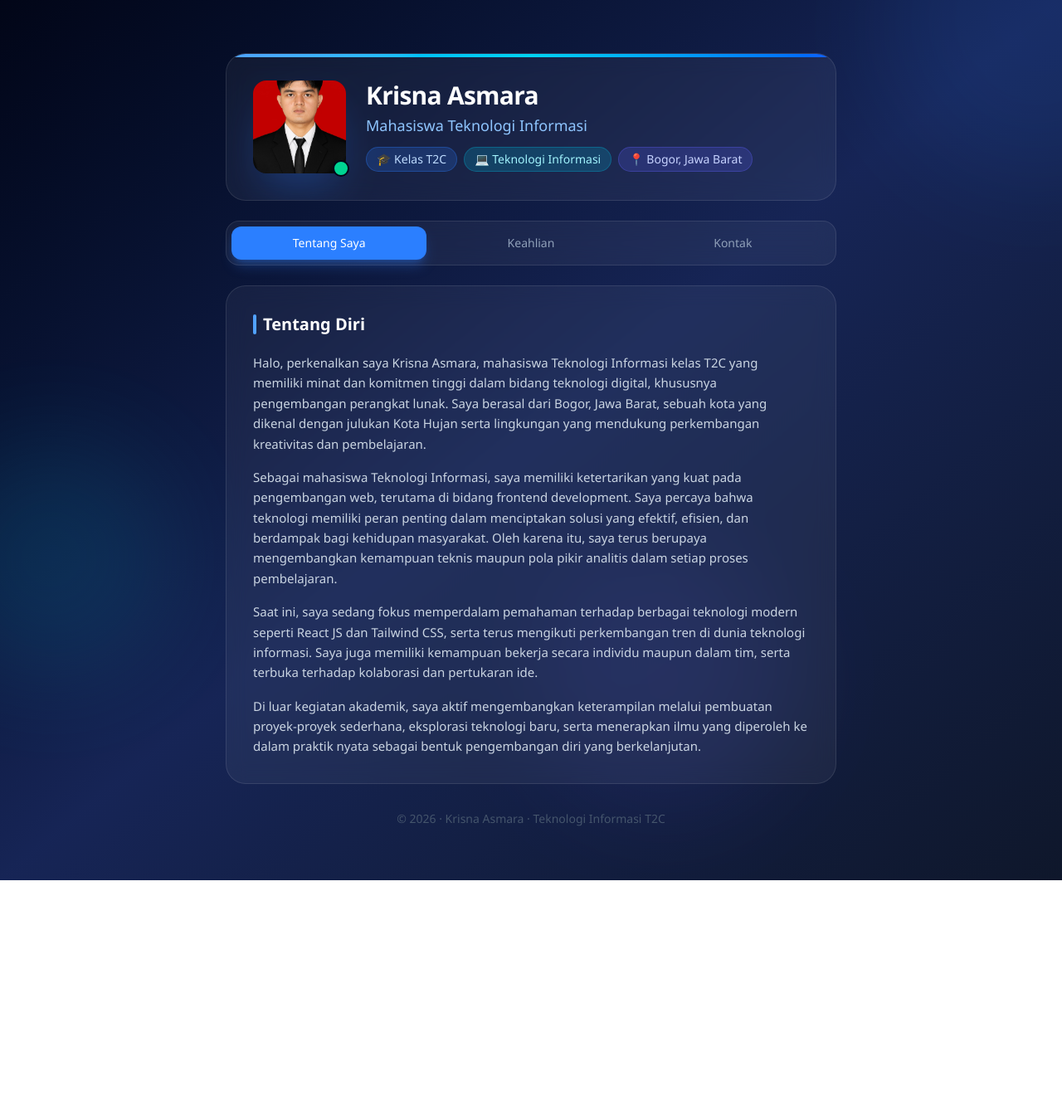
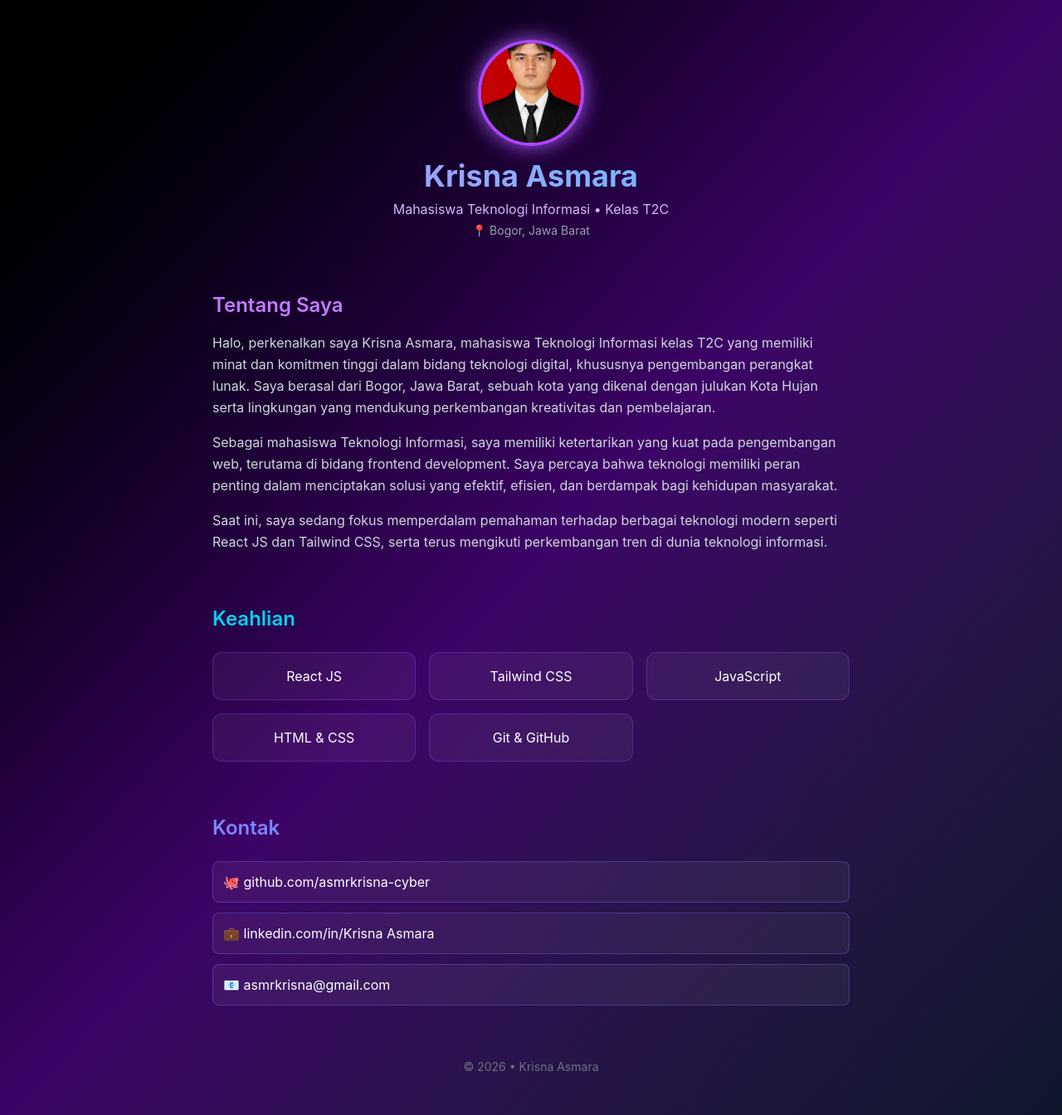
Before and after one commit to MPashaAlFalaqi/profile-app, a React (Vite) app: page /krisna-asmara in a window 1280 px wide. Shown: the whole page at 83% size. Before the commit the page ends 1061 px from the top, so only its background shows below. Built offline with nearby package versions, Linux system fonts and the light colour scheme.

Commit message:
update design profil krisna

```diff
--- a/src/krisna-asmara.jsx
+++ b/src/krisna-asmara.jsx
@@ -1,4 +1,3 @@
-import { useState, useEffect } from "react";
 import fotoProfil from "./assets/krs.jpg";
 
 const profile = {
@@ -8,11 +7,9 @@ const profile = {
   domicile: "Bogor, Jawa Barat",
   about: `Halo, perkenalkan saya Krisna Asmara, mahasiswa Teknologi Informasi kelas T2C yang memiliki minat dan komitmen tinggi dalam bidang teknologi digital, khususnya pengembangan perangkat lunak. Saya berasal dari Bogor, Jawa Barat, sebuah kota yang dikenal dengan julukan Kota Hujan serta lingkungan yang mendukung perkembangan kreativitas dan pembelajaran.
 
-Sebagai mahasiswa Teknologi Informasi, saya memiliki ketertarikan yang kuat pada pengembangan web, terutama di bidang frontend development. Saya percaya bahwa teknologi memiliki peran penting dalam menciptakan solusi yang efektif, efisien, dan berdampak bagi kehidupan masyarakat. Oleh karena itu, saya terus berupaya mengembangkan kemampuan teknis maupun pola pikir analitis dalam setiap proses pembelajaran.
+Sebagai mahasiswa Teknologi Informasi, saya memiliki ketertarikan yang kuat pada pengembangan web, terutama di bidang frontend development. Saya percaya bahwa teknologi memiliki peran penting dalam menciptakan solusi yang efektif, efisien, dan berdampak bagi kehidupan masyarakat.
 
-Saat ini, saya sedang fokus memperdalam pemahaman terhadap berbagai teknologi modern seperti React JS dan Tailwind CSS, serta terus mengikuti perkembangan tren di dunia teknologi informasi. Saya juga memiliki kemampuan bekerja secara individu maupun dalam tim, serta terbuka terhadap kolaborasi dan pertukaran ide.
-
-Di luar kegiatan akademik, saya aktif mengembangkan keterampilan melalui pembuatan proyek-proyek sederhana, eksplorasi teknologi baru, serta menerapkan ilmu yang diperoleh ke dalam praktik nyata sebagai bentuk pengembangan diri yang berkelanjutan.`,
+Saat ini, saya sedang fokus memperdalam pemahaman terhadap berbagai teknologi modern seperti React JS dan Tailwind CSS, serta terus mengikuti perkembangan tren di dunia teknologi informasi.`,
   skills: ["React JS", "Tailwind CSS", "JavaScript", "HTML & CSS", "Git & GitHub"],
   social: {
     github: "github.com/asmrkrisna-cyber",
@@ -21,122 +18,76 @@ Di luar kegiatan akademik, saya aktif mengembangkan keterampilan melalui pembuat
   },
 };
 
-export default function ProfilePage() {
-  const [visible, setVisible] = useState(false);
-  const [activeTab, setActiveTab] = useState("about");
-
-  useEffect(() => {
-    const t = setTimeout(() => setVisible(true), 100);
-    return () => clearTimeout(t);
-  }, []);
-
+export default function ProfilKrisna() {
   return (
-    <div
-      style={{ fontFamily: "'DM Sans', 'Segoe UI', sans-serif" }}
-      className="min-h-screen bg-gradient-to-br from-slate-950 via-blue-950 to-slate-900 text-white relative overflow-hidden"
-    >
-      <div className="absolute inset-0 overflow-hidden pointer-events-none">
-        <div className="absolute -top-40 -right-40 w-96 h-96 rounded-full bg-blue-500 opacity-10 blur-3xl" />
-        <div className="absolute top-1/2 -left-20 w-72 h-72 rounded-full bg-cyan-400 opacity-10 blur-3xl" />
-        <div className="absolute bottom-20 right-1/4 w-80 h-80 rounded-full bg-indigo-500 opacity-10 blur-3xl" />
+    <div className="min-h-screen bg-gradient-to-br from-black via-purple-950 to-slate-900 text-white px-6 py-12">
+      {/* HERO */}
+      <div className="text-center mb-16">
+  <img
+    src={fotoProfil}
+    className="w-32 h-32 mx-auto rounded-full object-cover border-4 border-purple-500 shadow-[0_0_25px_#a855f7] mb-4"
+  />
+  <h1 className="text-4xl font-bold bg-gradient-to-r from-purple-400 to-cyan-400 text-transparent bg-clip-text">
+    {profile.name}
+  </h1>
+  <p className="text-purple-300 mt-2">
+    Mahasiswa {profile.major} • Kelas {profile.class}
+  </p>
+  <p className="text-gray-400 text-sm mt-1">
+    📍 {profile.domicile}
+  </p>
 </div>
 
-      <div className="relative z-10 max-w-3xl mx-auto px-4 py-16">
-        <div className={`transition-all duration-700 ${visible ? "opacity-100 translate-y-0" : "opacity-0 translate-y-8"}`}>
-          <div className="bg-white/5 backdrop-blur-md border border-white/10 rounded-3xl p-8 mb-6 relative overflow-hidden">
-            <div className="absolute top-0 left-0 right-0 h-1 bg-gradient-to-r from-blue-400 via-cyan-400 to-blue-600 rounded-t-3xl" />
-            <div className="flex flex-col sm:flex-row items-center sm:items-start gap-6">
-              <div className="relative flex-shrink-0">
-                <img
-                  src={fotoProfil}
-                  alt="Foto Profil"
-                  className="w-28 h-28 rounded-2xl object-cover shadow-2xl shadow-blue-500/30"
-                />
-                <div className="absolute -bottom-1 -right-1 w-5 h-5 rounded-full bg-emerald-400 border-2 border-slate-950" />
-              </div>
-              <div className="flex-1 text-center sm:text-left">
-                <h1 className="text-3xl font-bold text-white tracking-tight mb-1">{profile.name}</h1>
-                <p className="text-blue-300 font-medium text-lg mb-3">Mahasiswa Teknologi Informasi</p>
-                <div className="flex flex-wrap justify-center sm:justify-start gap-2">
-                  <span className="inline-flex items-center gap-1.5 bg-blue-500/20 text-blue-200 text-sm px-3 py-1 rounded-full border border-blue-500/30">🎓 Kelas {profile.class}</span>
-                  <span className="inline-flex items-center gap-1.5 bg-cyan-500/20 text-cyan-200 text-sm px-3 py-1 rounded-full border border-cyan-500/30">💻 {profile.major}</span>
-                  <span className="inline-flex items-center gap-1.5 bg-indigo-500/20 text-indigo-200 text-sm px-3 py-1 rounded-full border border-indigo-500/30">📍 {profile.domicile}</span>
-                </div>
-              </div>
-            </div>
-          </div>
-        </div>
+      <section className="max-w-3xl mx-auto mb-16">
+  <h2 className="text-2xl font-semibold mb-4 text-purple-400">
+    Tentang Saya
+  </h2>
+  {profile.about.split("\n\n").map((p, i) => (
+    <p key={i} className="text-gray-300 mb-4 leading-relaxed">
+      {p}
+    </p>
+  ))}
+</section>
 
-        <div className={`transition-all duration-700 delay-150 ${visible ? "opacity-100 translate-y-0" : "opacity-0 translate-y-8"}`}>
-          <div className="flex gap-2 mb-6 bg-white/5 backdrop-blur-md border border-white/10 rounded-2xl p-1.5">
-            {["about", "skills", "contact"].map((tab) => (
-              <button
-                key={tab}
-                onClick={() => setActiveTab(tab)}
-                className={`flex-1 py-2.5 px-4 rounded-xl text-sm font-medium transition-all duration-200 capitalize ${activeTab === tab ? "bg-blue-500 text-white shadow-lg shadow-blue-500/30" : "text-slate-400 hover:text-white hover:bg-white/5"}`}
+      <section className="max-w-3xl mx-auto mb-16">
+  <h2 className="text-2xl font-semibold mb-6 text-cyan-400">
+    Keahlian
+  </h2>
+  <div className="grid grid-cols-2 sm:grid-cols-3 gap-4">
+    {profile.skills.map((skill, i) => (
+      <div
+        key={i}
+        className="bg-white/5 border border-purple-500/30 p-4 rounded-xl text-center hover:scale-105 hover:shadow-[0_0_15px_#22d3ee] transition"
       >
-                {tab === "about" ? "Tentang Saya" : tab === "skills" ? "Keahlian" : "Kontak"}
-              </button>
-            ))}
-          </div>
-        </div>
-
-        <div className={`transition-all duration-700 delay-300 ${visible ? "opacity-100 translate-y-0" : "opacity-0 translate-y-8"}`}>
-          {activeTab === "about" && (
-            <div className="bg-white/5 backdrop-blur-md border border-white/10 rounded-3xl p-8">
-              <h2 className="text-xl font-semibold text-white mb-5 flex items-center gap-2">
-                <span className="w-1 h-6 bg-blue-400 rounded-full inline-block" />Tentang Diri
-              </h2>
-              <div className="space-y-4">
-                {profile.about.split("\n\n").map((para, i) => (
-                  <p key={i} className="text-slate-300 leading-relaxed text-[15px]">{para}</p>
-                ))}
-              </div>
-            </div>
-          )}
-          {activeTab === "skills" && (
-            <div className="bg-white/5 backdrop-blur-md border border-white/10 rounded-3xl p-8">
-              <h2 className="text-xl font-semibold text-white mb-5 flex items-center gap-2">
-                <span className="w-1 h-6 bg-cyan-400 rounded-full inline-block" />Keahlian & Teknologi
-              </h2>
-              <div className="grid grid-cols-2 sm:grid-cols-3 gap-3">
-                {profile.skills.map((skill, i) => (
-                  <div key={i} className="bg-gradient-to-br from-blue-500/10 to-cyan-500/10 border border-white/10 rounded-2xl p-4 text-center hover:border-blue-400/40 hover:scale-105 transition-all duration-200">
-                    <div className="text-2xl mb-2">{["⚛️","🎨","⚡","🌐","🔧"][i]}</div>
-                    <p className="text-white font-medium text-sm">{skill}</p>
+        {skill}
       </div>
     ))}
   </div>
-            </div>
-          )}
-          {activeTab === "contact" && (
-            <div className="bg-white/5 backdrop-blur-md border border-white/10 rounded-3xl p-8">
-              <h2 className="text-xl font-semibold text-white mb-5 flex items-center gap-2">
-                <span className="w-1 h-6 bg-indigo-400 rounded-full inline-block" />Hubungi Saya
+</section>
+
+      {/* CONTACT */}
+      <section className="max-w-3xl mx-auto">
+  <h2 className="text-2xl font-semibold mb-6 text-indigo-400">
+    Kontak
   </h2>
   <div className="space-y-3">
-                {[
-                  { icon: "🐙", label: "GitHub", value: profile.social.github },
-                  { icon: "💼", label: "LinkedIn", value: profile.social.linkedin },
-                  { icon: "📧", label: "Email", value: profile.social.email },
-                ].map((item, i) => (
-                  <div key={i} className="flex items-center gap-4 bg-white/5 border border-white/10 rounded-2xl p-4 hover:border-blue-400/40 transition-all duration-200">
-                    <span className="text-2xl w-10 text-center">{item.icon}</span>
-                    <div>
-                      <p className="text-slate-400 text-xs uppercase tracking-widest mb-0.5">{item.label}</p>
-                      <p className="text-white font-medium text-sm">{item.value}</p>
+    <p className="bg-white/5 border border-indigo-400/30 p-3 rounded-lg hover:bg-indigo-500/10 transition">
+      🐙 {profile.social.github}
+    </p>
+    <p className="bg-white/5 border border-indigo-400/30 p-3 rounded-lg hover:bg-indigo-500/10 transition">
+      💼 {profile.social.linkedin}
+    </p>
+    <p className="bg-white/5 border border-indigo-400/30 p-3 rounded-lg hover:bg-indigo-500/10 transition">
+      📧 {profile.social.email}
+    </p>
   </div>
-                  </div>
-                ))}
-              </div>
-            </div>
-          )}
+</section>
+
+      {/* FOOTER */}
+      <div className="text-center mt-16 text-gray-500 text-sm">
+        © 2026 • {profile.name}
       </div>
 
-        <div className={`text-center mt-8 text-slate-600 text-sm transition-all duration-700 delay-500 ${visible ? "opacity-100" : "opacity-0"}`}>
-          <p>© 2026 · {profile.name} · Teknologi Informasi {profile.class}</p>
-        </div>
-      </div>
     </div>
   );
 }
```
Lines whose indentation alone changed are shown as unchanged.
